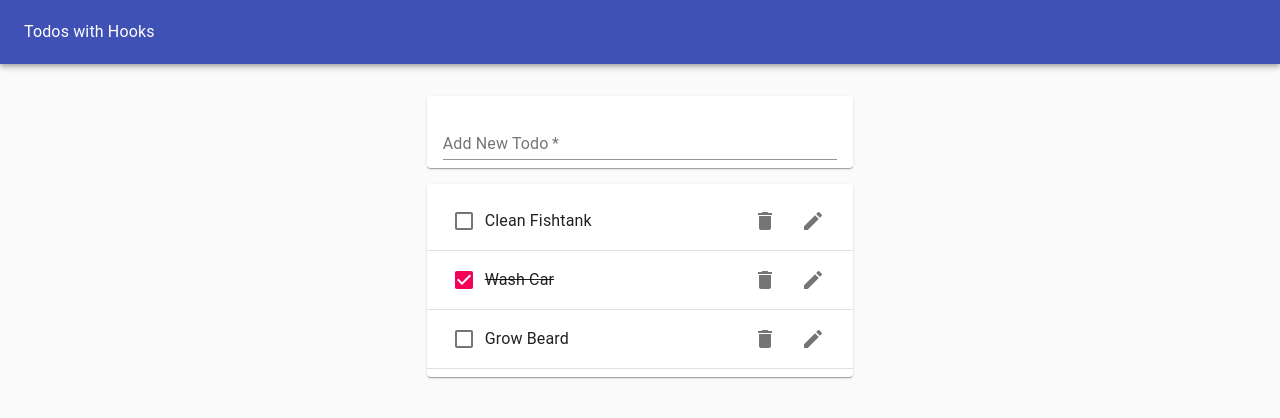
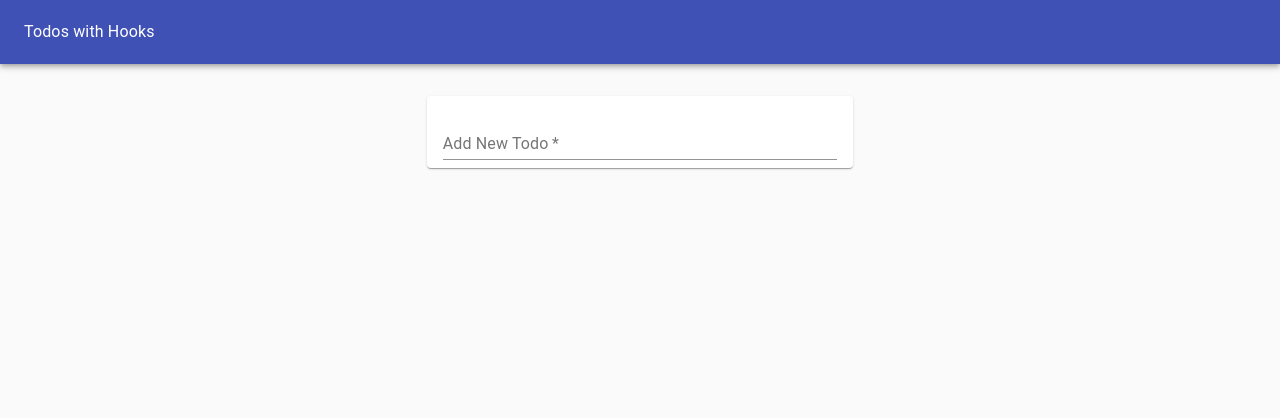
Before and after one commit to qbhatti/todo-app, a React (Create React App) app: page / in a window 1280 px wide. Shown: the top 418 px of the page. Built offline with nearby package versions, Linux system fonts and the light colour scheme.

Commit message:
Add localStorage capability and small style tweaks

```diff
--- a/src/EditTodoForm.js
+++ b/src/EditTodoForm.js
@@ -1,5 +1,8 @@
 import React from "react";
 import TextField from "@material-ui/core/TextField";
+import ListItemSecondaryAction from "@material-ui/core/ListItemSecondaryAction";
+import IconButton from "@material-ui/core/IconButton";
+import CloseIcon from "@material-ui/icons/Close";
 import useInputState from "./hooks/useInputState";
 
 export default function EditTodoForm({ editTodo, id, toggleEditForm, task }) {
@@ -13,7 +16,7 @@ export default function EditTodoForm({ editTodo, id, toggleEditForm, task }) {
   };
 
   return (
-    <form onSubmit={handleSubmit} style={{ width: "100%" }}>
+    <form onSubmit={handleSubmit} style={{ width: "80%", marginLeft: "1rem" }}>
       <TextField
         autoFocus
         required
@@ -22,6 +25,15 @@ export default function EditTodoForm({ editTodo, id, toggleEditForm, task }) {
         margin="normal"
         fullWidth
       />
+      <ListItemSecondaryAction>
+        <IconButton
+          aria-label="Cancel"
+          onClick={toggleEditForm}
+          color="secondary"
+        >
+          <CloseIcon />
+        </IconButton>
+      </ListItemSecondaryAction>
     </form>
   );
 }
--- a/src/Todo.js
+++ b/src/Todo.js
@@ -27,7 +27,7 @@ export default function Todo({
     toggleTodo(id);
   };
   return (
-    <ListItem>
+    <ListItem style={{ height: 58 }}>
       {isEditing ? (
         <EditTodoForm
           id={id}
--- a/src/TodoApp.js
+++ b/src/TodoApp.js
@@ -1,4 +1,4 @@
-import React, { useState } from "react";
+import React, { useState, useEffect } from "react";
 import Typography from "@material-ui/core/Typography";
 import Paper from "@material-ui/core/Paper";
 import AppBar from "@material-ui/core/AppBar";
@@ -9,13 +9,13 @@ import TodoList from "./TodoList";
 import TodoForm from "./TodoForm";
 
 export default function TodoApp() {
-  const initialTodos = [
-    { id: uuid(), task: "Clean Fishtank", completed: false },
-    { id: uuid(), task: "Wash Car", completed: true },
-    { id: uuid(), task: "Grow Beard", completed: false }
-  ];
+  const initialTodos = JSON.parse(window.localStorage.getItem("todos")) || [];
 
   const [todos, setTodos] = useState(initialTodos);
+
+  useEffect(() => {
+    window.localStorage.setItem("todos", JSON.stringify(todos));
+  }, [todos]);
 
   const addTodo = newTodoText => {
     setTodos([...todos, { id: uuid(), task: newTodoText, completed: false }]);
@@ -60,12 +60,15 @@ export default function TodoApp() {
       <Grid container justify="center" style={{ marginTop: "1rem" }}>
         <Grid item xs={10} md={7} lg={4}>
           <TodoForm addTodo={addTodo} />
+
+          {todos.length > 0 && (
             <TodoList
               todos={todos}
               removeTodo={removeTodo}
               toggleTodo={toggleTodo}
               editTodo={editTodo}
             />
+          )}
         </Grid>
       </Grid>
     </Paper>
--- a/src/TodoList.js
+++ b/src/TodoList.js
@@ -8,7 +8,7 @@ export default function TodoList({ todos, removeTodo, toggleTodo, editTodo }) {
   return (
     <Paper>
       <List>
-        {todos.map(todo => (
+        {todos.map((todo, i) => (
           <React.Fragment key={todo.id}>
             <Todo
               {...todo}
@@ -17,7 +17,7 @@ export default function TodoList({ todos, removeTodo, toggleTodo, editTodo }) {
               editTodo={editTodo}
             />
 
-            <Divider />
+            {i < todos.length - 1 && <Divider />}
           </React.Fragment>
         ))}
       </List>
```
Lines whose indentation alone changed are shown as unchanged.
